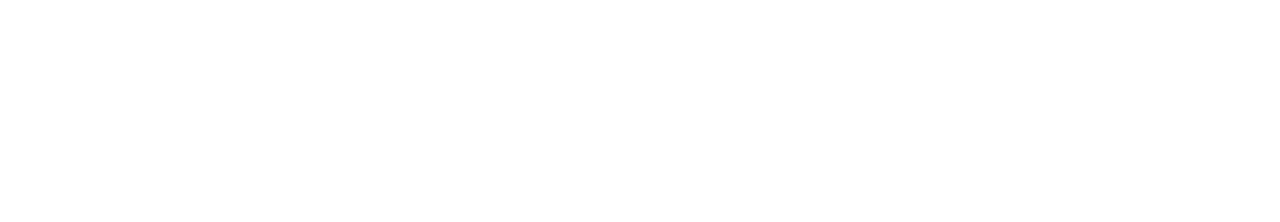
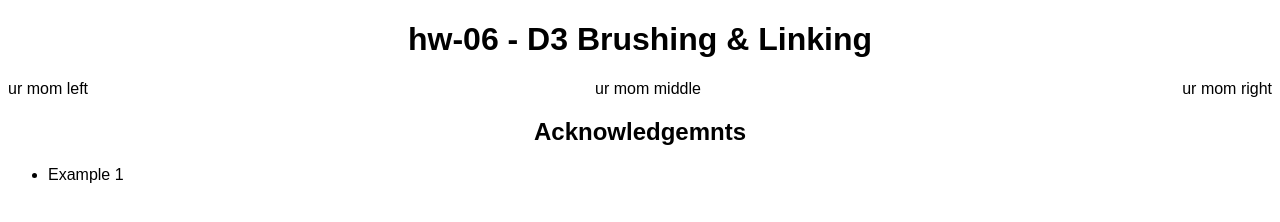
Before and after one commit to DS4200-S23-Class/hw-06-monisha-anushka, a plain HTML site: page index.html in a window 1280 px wide. Drawn offline with Linux system fonts and the light colour scheme.

Commit message:
basic setup, no d3

```diff
--- a/index.html
+++ b/index.html
@@ -5,11 +5,40 @@
 <head>
   <meta charset='utf-8'>
 
+  <!--creating link to style sheet-->
+  <link rel="stylesheet", href="style.css">
+
+  <!--titling website-->
+  <title>hw-06</title>
+
+  <!-- Include D3 library in head -->
+ <script src='js/d3.v6.1.1/d3.min.js'></script>
+
 </head>
 
 
 <body>
 
+  <h1 class = 'centered'>hw-06 - D3 Brushing & Linking</h1>
+    <div class = 'row'>
+      <div class = 'left-column' id = 'vis1'>
+        ur mom left
+      </div>
+      <div class = 'middle-column' id = 'vis2'>
+        ur mom middle
+      </div>
+      <div class = 'right-clumn' id = 'vis3'>
+        ur mom right
+      </div>
+    </div>
+  <h2 class = 'centered'>Acknowledgemnts</h2>
+    <div>
+      <ul>
+        <li>Example 1</li>
+      </ul>
+    </div>
+<!--call javacript file-->
+<script src = "js/main.js"></script>
 </body>
 
 </html>
--- /dev/null
+++ b/style.css
@@ -0,0 +1,41 @@
+/* set body text to Arial*/
+body {
+    font-family: Arial;
+}
+
+/* class to center to text */
+.centered {
+    text-align: center;
+}
+
+/* set flexbox row */
+.row {
+    display: flex;
+    flex-direction: row;
+    flex-wrap: wrap;
+    width: 100%;
+}
+
+/* set flexbox columns to the left with 30% */
+.left-column {
+    display: flex;
+    flex-direction:column;
+    flex-basis: 100%;
+    flex: 33;
+}
+
+/* set flexbox column to the right at 40% */
+.middle-column {
+    display: flex;
+    flex-direction:column;
+    flex-basis: 100%;
+    flex: 33;
+}
+
+/* set flexbox column to the right at 40% */
+.right-column {
+    display: flex;
+    flex-direction:column;
+    flex-basis: 100%;
+    flex: 33;
+}
```
Also changed, not shown: main.js (added).
